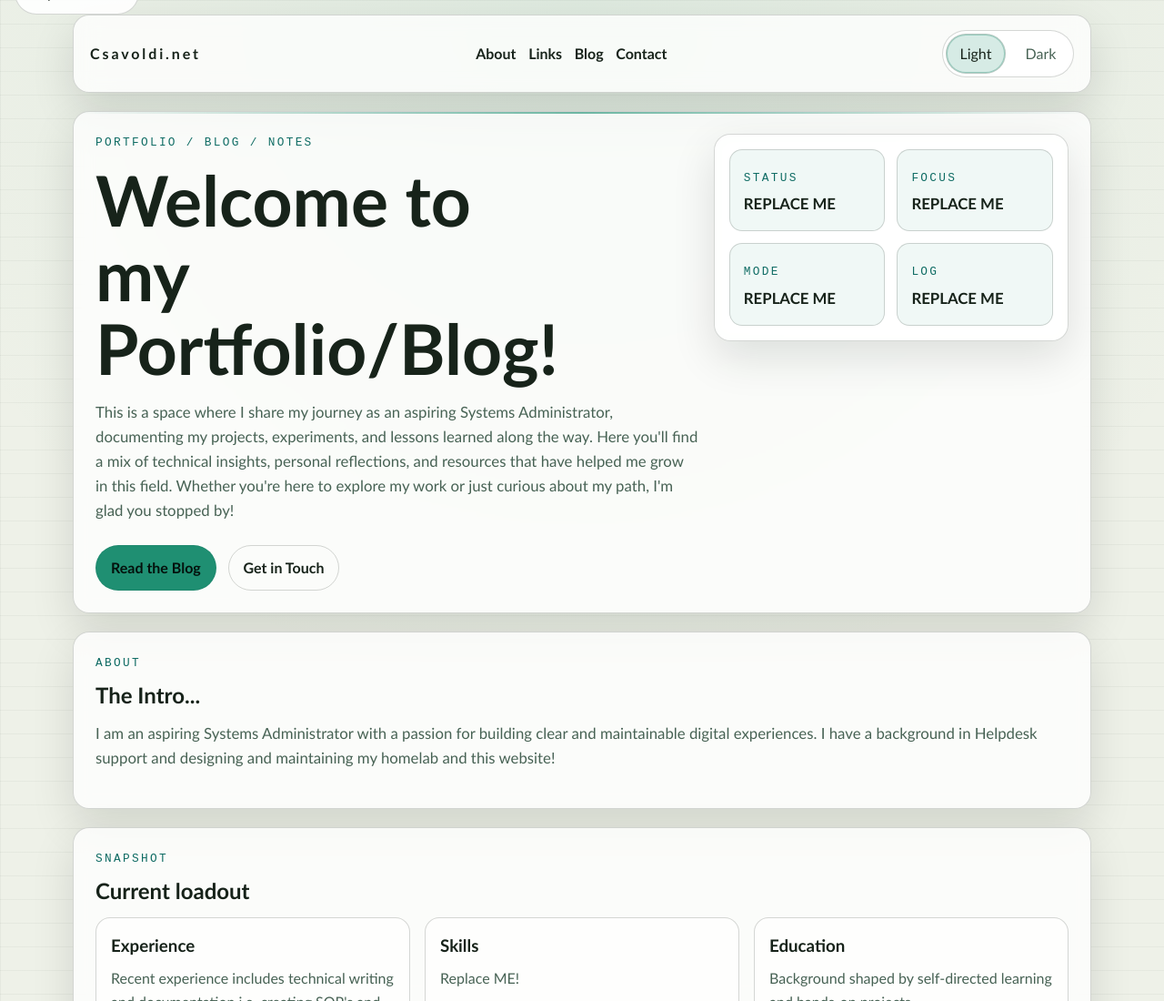
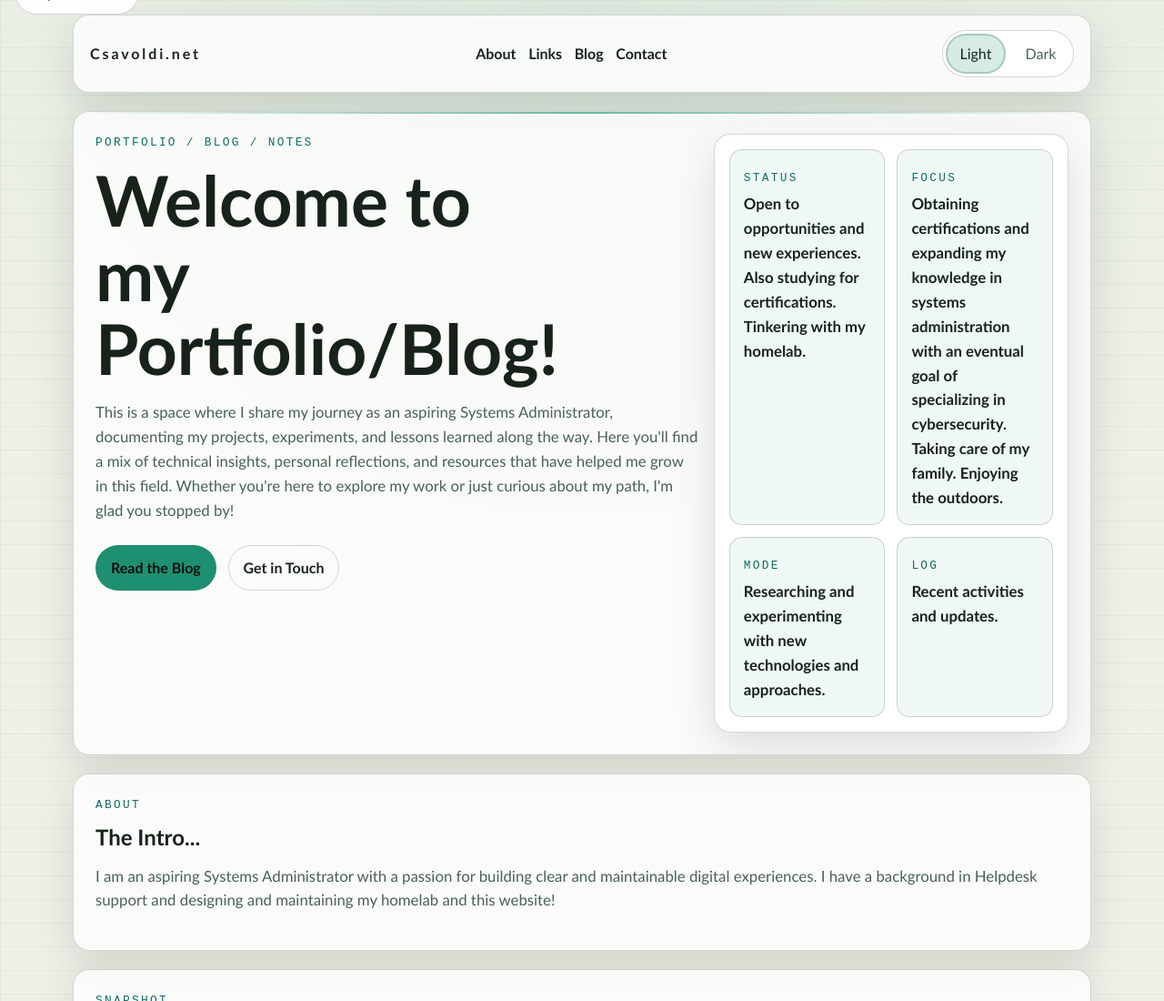
Before and after one commit to Csavoldi/csavoldi.github.io, a website: page index.html in a window 1280 px wide. Shown: the top 1100 px of the page at 91% size. Drawn offline with Linux system fonts and the light colour scheme.

Commit message:
Updating Indext.html with new content

```diff
--- a/index.html
+++ b/index.html
@@ -42,19 +42,19 @@
         <aside class="signal-board panel" aria-label="Quick facts">
           <div class="stat-chip">
             <span class="meta-label">Status</span>
-            <strong>REPLACE ME</strong>
+            <strong>Open to opportunities and new experiences. Also studying for certifications. Tinkering with my homelab.</strong>
           </div>
           <div class="stat-chip">
             <span class="meta-label">Focus</span>
-            <strong>REPLACE ME</strong>
+            <strong>Obtaining certifications and expanding my knowledge in systems administration with an eventual goal of specializing in cybersecurity. Taking care of my family. Enjoying the outdoors. </strong>
           </div>
           <div class="stat-chip">
             <span class="meta-label">Mode</span>
-            <strong>REPLACE ME</strong>
+            <strong>Researching and experimenting with new technologies and approaches.</strong>
           </div>
           <div class="stat-chip">
             <span class="meta-label">Log</span>
-            <strong>REPLACE ME</strong>
+            <strong>Recent activities and updates.</strong>
           </div>
         </aside>
       </div>
```
